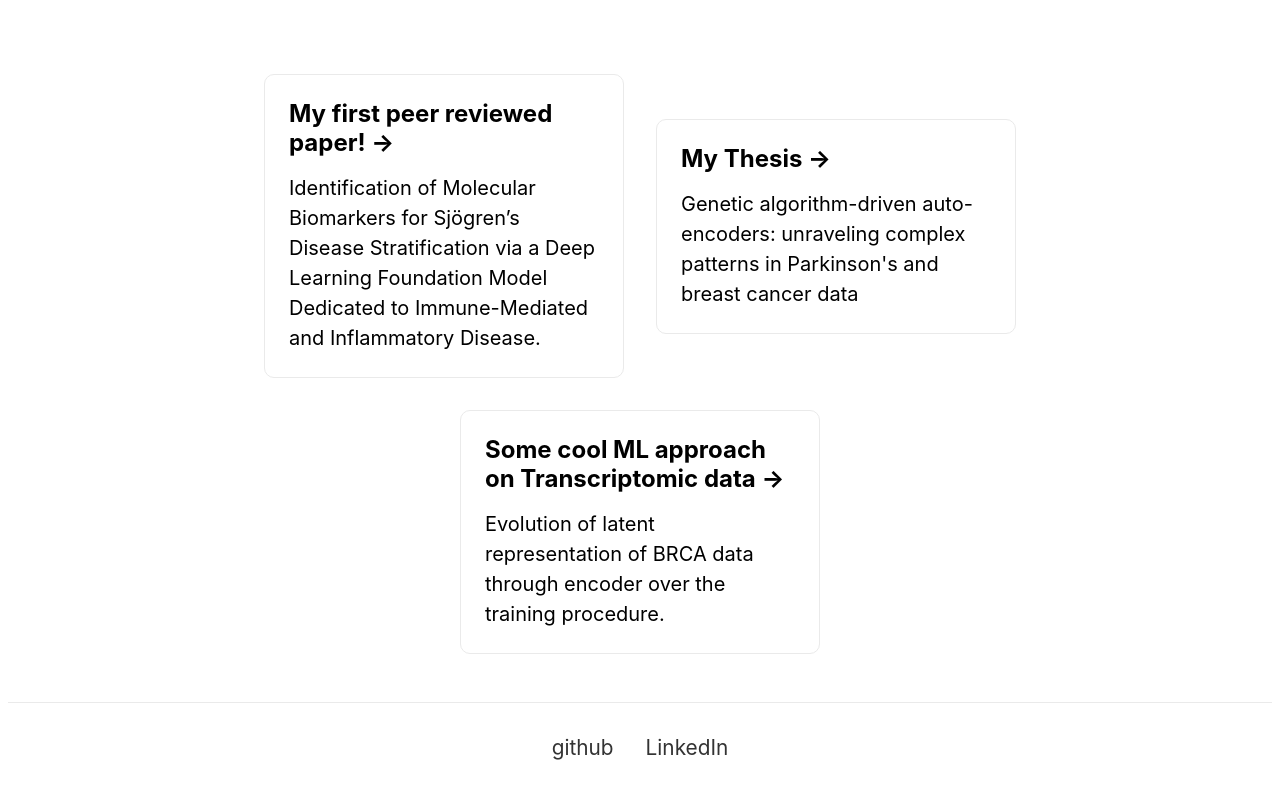
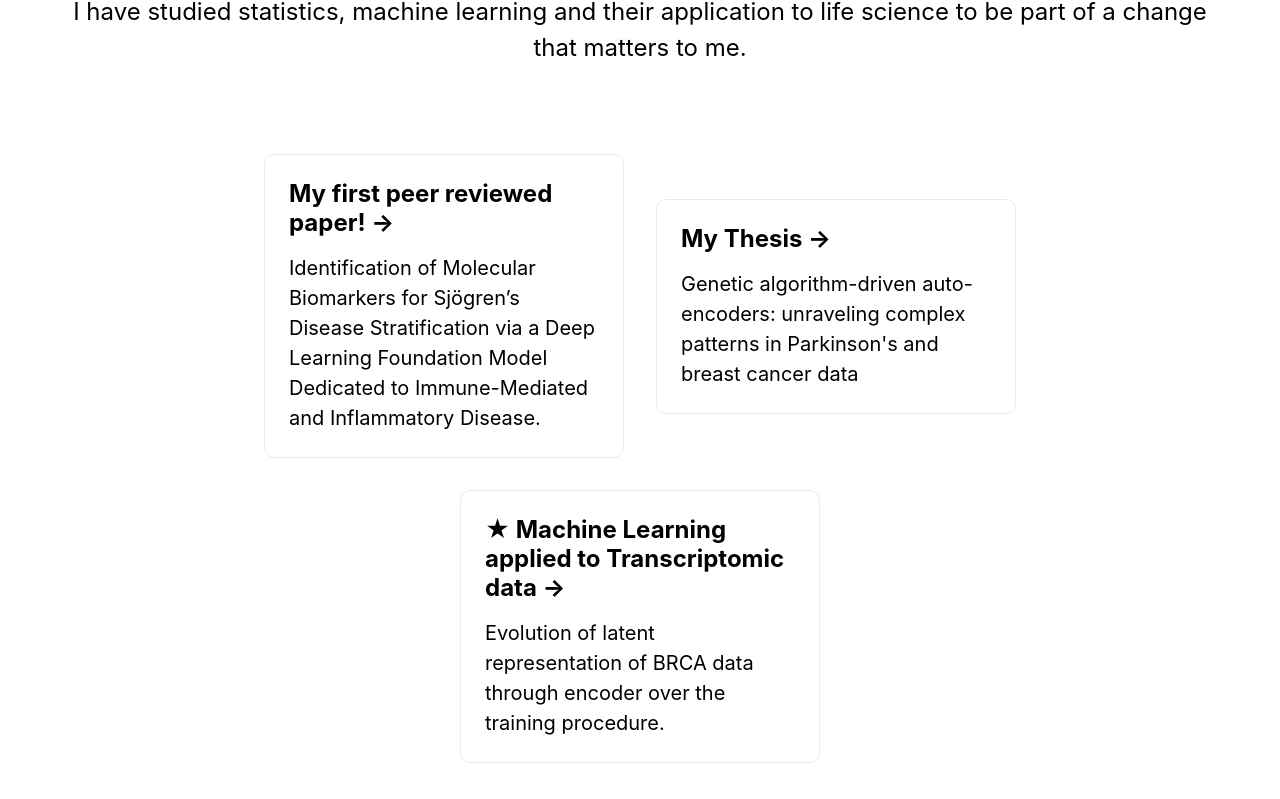
Before and after one commit to aygalic/portfolio, a Next.js app in the folder nextjs-blog/: page / in a window 1280 px wide. Shown: the part 450-1249 px from the top of the page. Built offline with nearby package versions, Linux system fonts and the light colour scheme.

Commit message:
chore: minor style correction

```diff
--- a/nextjs-blog/pages/index.js
+++ b/nextjs-blog/pages/index.js
@@ -19,7 +19,8 @@ export default function Home() {
         <h1 className={styles.title}>
           Aygalic Jara
         </h1>
-
+        <br/>
+        <br/>
         <div className={styles.logoContainer}>
           <Image
             src={`${basePath}/polimi.png`}
@@ -36,36 +37,28 @@ export default function Home() {
             className={styles.logo}
           />
         </div>
-
-
-
+        <br/>
+        <br/>
         <p className={styles.description}>
         Fresh graduate from a double degree between Ecole Centrale de Nantes and Politecnico di Milano.
         <br/>
         I have studied statistics, machine learning and their application to life science to be part of a change that matters to me.
         </p>
-
         <div className={styles.grid}>
-
           <a href="https://acrabstracts.org/abstract/identification-of-molecular-biomarkers-for-sjogrens-disease-stratification-via-a-deep-learning-foundation-model-dedicated-to-immune-mediated-and-inflammatory-disease/" className={styles.card}>
             <h3>My first peer reviewed paper! &rarr;</h3>
             <p>Identification of Molecular Biomarkers for Sjögren’s Disease Stratification via a Deep Learning Foundation Model Dedicated to Immune-Mediated and Inflammatory Disease.</p>
           </a>
-
           <a href="https://hdl.handle.net/10589/214686" className={styles.card}>
             <h3>My Thesis &rarr;</h3>
             <p>Genetic algorithm-driven auto-encoders: unraveling complex patterns in Parkinson's and breast cancer data</p>
           </a>
-
           <a href={`${basePath}/rna_encoding`} className={styles.card}>
-            <h3>Some cool ML approach on Transcriptomic data &rarr;</h3>
+            <h3> ★ Machine Learning applied to Transcriptomic data &rarr;</h3>
             <p>Evolution of latent representation of BRCA data through encoder over the training procedure.</p>
           </a>
-
-
         </div>
       </main>
-
       <Footer />
     </div>
   );
--- a/nextjs-blog/pages/rna_encoding.js
+++ b/nextjs-blog/pages/rna_encoding.js
@@ -22,7 +22,7 @@ export default function Home() {
         </h1>
 
         <p className={styles.description}>
-          The evolution of the latent representation of BRCA data throughout the training procedure!
+          The evolution of the latent representation of BRCA data throughout the training procedure.
         </p>
 
         <h2>Background</h2>
--- a/nextjs-blog/styles/global.css
+++ b/nextjs-blog/styles/global.css
@@ -18,9 +18,7 @@ body {
 }
 
 a {
-  color: inherit;
   color: #0070f3;
-
   text-decoration: none;
 }
 
```
